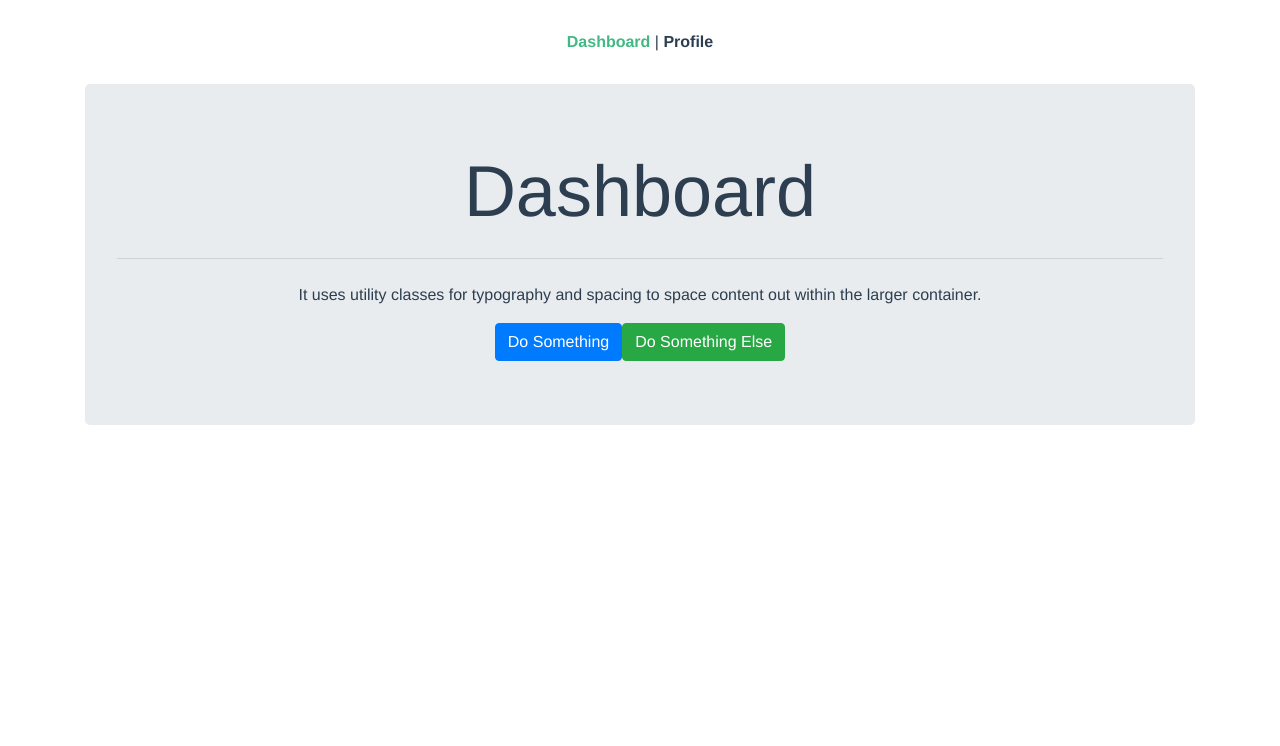
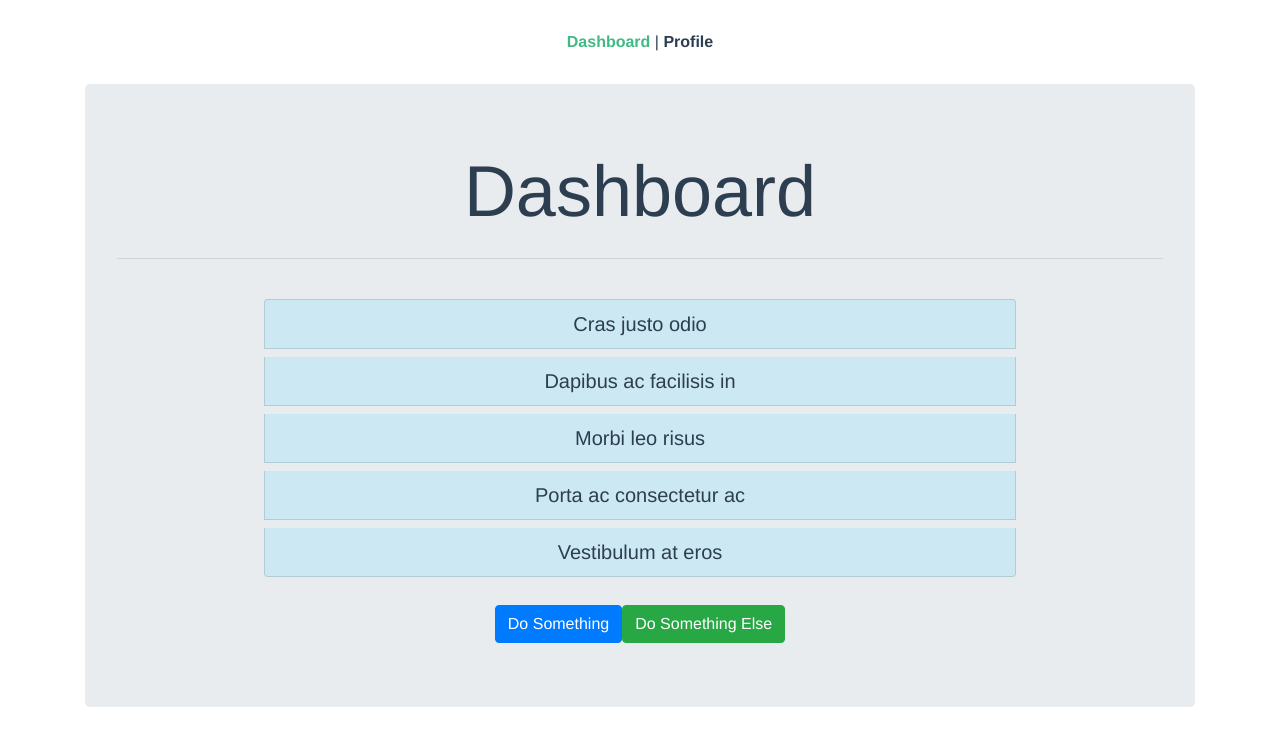
Before and after one commit to Baharghadimii/recipe-box, a Vue app: page / in a window 1280 px wide. Shown: the top 746 px of the page. Built offline with nearby package versions, Linux system fonts and the light colour scheme; the HTML template or start-up script is replaced by a standard one.

Commit message:
modify view for each item

```diff
--- /dev/null
+++ b/src/assets/sass/base/_variables.scss
@@ -0,0 +1,3 @@
+$blue: rgb(204, 232, 243);
+$dk-blue: #68cbf1;
+$white: white;
--- /dev/null
+++ b/src/assets/sass/components/_itemList.scss
@@ -0,0 +1,8 @@
+.list-item {
+  background-color: $blue;
+  cursor: pointer;
+  &:hover {
+    background-color: $dk-blue;
+    color: $white;
+  }
+}
--- /dev/null
+++ b/src/assets/sass/index.scss
@@ -0,0 +1,2 @@
+@import "./base/variables";
+@import "./components/itemList";
--- a/src/components/RecipeList.vue
+++ b/src/components/RecipeList.vue
@@ -1,11 +1,21 @@
 <template>
   <div>
-    <b-list-group>
-      <b-list-group-item>Cras justo odio</b-list-group-item>
-      <b-list-group-item>Dapibus ac facilisis in</b-list-group-item>
-      <b-list-group-item>Morbi leo risus</b-list-group-item>
-      <b-list-group-item>Porta ac consectetur ac</b-list-group-item>
-      <b-list-group-item>Vestibulum at eros</b-list-group-item>
+    <b-list-group class="w-75 p-3 mb-1 mx-auto">
+      <b-list-group-item class="h5 list-item"
+        >Cras justo odio</b-list-group-item
+      >
+      <b-list-group-item class="h5 list-item"
+        >Dapibus ac facilisis in</b-list-group-item
+      >
+      <b-list-group-item class="h5 list-item"
+        >Morbi leo risus</b-list-group-item
+      >
+      <b-list-group-item class="h5 list-item"
+        >Porta ac consectetur ac</b-list-group-item
+      >
+      <b-list-group-item class="h5 list-item"
+        >Vestibulum at eros</b-list-group-item
+      >
     </b-list-group>
   </div>
 </template>
--- a/src/main.js
+++ b/src/main.js
@@ -2,6 +2,7 @@ import Vue from 'vue'
 import BootstrapVue from 'bootstrap-vue'
 import 'bootstrap/dist/css/bootstrap.css'
 import 'bootstrap-vue/dist/bootstrap-vue.css'
+import './assets/sass/index.scss'
 import App from './App.vue'
 import router from './router'
 import store from './store'
--- a/src/views/Dashboard.vue
+++ b/src/views/Dashboard.vue
@@ -4,13 +4,19 @@
       <template v-slot:header>Dashboard</template>
       <hr class="my-4" />
 
-      <p>
-        It uses utility classes for typography and spacing to space content out
-        within the larger container.
-      </p>
+      <RecipeList />
 
       <b-button variant="primary" href="#">Do Something</b-button>
       <b-button variant="success" href="#">Do Something Else</b-button>
     </b-jumbotron>
   </div>
 </template>
+
+<script>
+import RecipeList from "../components/RecipeList";
+export default {
+  components: {
+    RecipeList
+  }
+};
+</script>
```
Also changed, not shown: .eslintrc.js, 1 other file (tests, documents, lock files or other folders).
